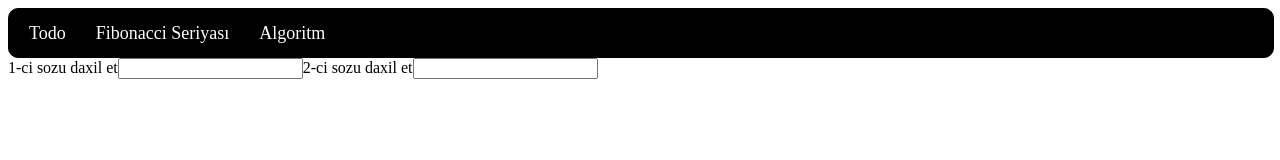
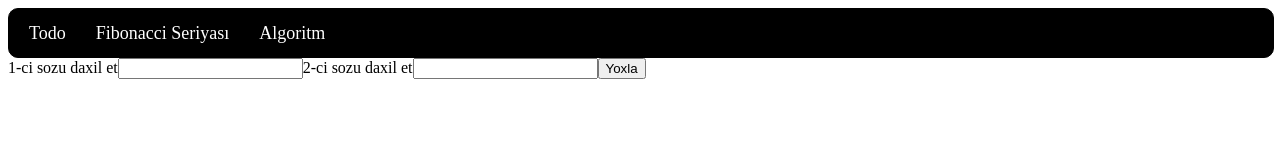
Before and after one commit to Zaranasirova/test-lesson, a React (Create React App) app: page /alqoritm in a window 1280 px wide. Shown: the top 160 px of the page. Built offline with nearby package versions, Linux system fonts and the light colour scheme.

Commit message:
Anagram word list

```diff
--- a/src/components/Algoritm.jsx
+++ b/src/components/Algoritm.jsx
@@ -3,13 +3,39 @@ import React, { useState } from "react";
 const Algoritm = () => {
   const [str1, setStr1] = useState("");
   const [str2, setStr2] = useState("");
+  const [isAnagram, setisAnagram] = useState(null);
 
-  return <div>
-    <label>1-ci sozu daxil et</label>
-    <input type="text" />
-    <label>2-ci sozu daxil et</label>
-    <input type="text" />
-  </div>;
+  const normalizeString = (str) => str.toLowerCase().replace(/[^a-z]/g, "");
+  const sortString = (str) => {
+    return str.split("").sort().join("");
+  };
+
+  const handleAnagramWord = () => {
+    const normalizedWord1 = normalizeString(str1);
+    const normalizedWord2 = normalizeString(str2);
+    setisAnagram(sortString(normalizedWord1) === sortString(normalizedWord2));
+  };
+
+  return (
+    <div>
+      <label>1-ci sozu daxil et</label>
+      <input
+        type="text"
+        value={str1}
+        onChange={(e) => setStr1(e.target.value)}
+      />
+      <label>2-ci sozu daxil et</label>
+      <input
+        type="text"
+        value={str2}
+        onChange={(e) => setStr2(e.target.value)}
+      />
+      <button onClick={handleAnagramWord}>Yoxla</button>
+      {isAnagram !== null && (
+        <p>{isAnagram ? "Sətirlər anagramdır!" : "Sətirlər anagram deyil!"}</p>
+      )}
+    </div>
+  );
 };
 
 export default Algoritm;
```
